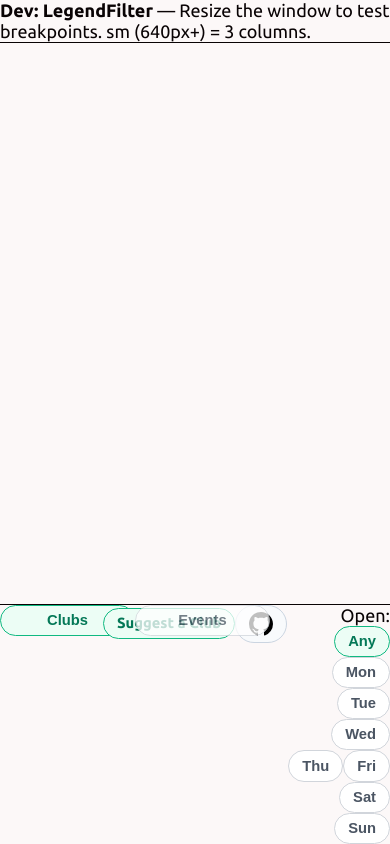
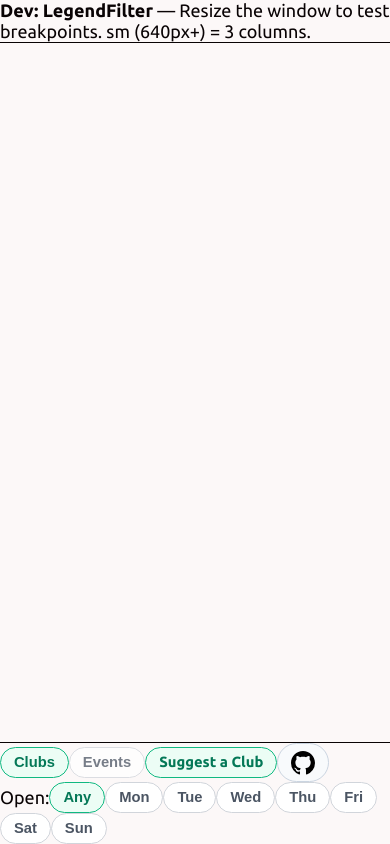
Before and after one commit to Zinkelburger/chess-hotspot, a Next.js app: page /dev/legend in a window 390 px wide. Built offline with nearby package versions, Linux system fonts and the light colour scheme.

Commit message:
Improve filter pill layout/wrapping on mobile, etc.
Signed-off-by: Andrew Bernal <anbernal@redhat.com>

```diff
--- a/app/components/LegendFilter.tsx
+++ b/app/components/LegendFilter.tsx
@@ -55,12 +55,12 @@ export default function LegendFilter({
 }: Props) {
   return (
     <div className="w-full bg-gray-100/95 border-t border-gray-200 px-4 py-3">
-      <div className="grid grid-cols-[minmax(0,1fr)_auto_minmax(0,1fr)] items-start gap-y-3 gap-x-4 sm:gap-y-4 sm:gap-x-6 lg:gap-y-6 lg:gap-x-8">
-        <div className="flex items-center gap-2 shrink-0 justify-self-start sm:pl-4 sm:border-l sm:border-gray-300/80">
+      <div className="flex flex-wrap items-start gap-x-4 gap-y-3 sm:gap-x-6 lg:gap-x-8">
+        <div className="flex items-center gap-2 shrink-0">
           <button
             onClick={() => onViewChange('clubs')}
             className={clsx(
-              'pretty-pill min-w-[7.5rem] shrink-0',
+              'pretty-pill sm:min-w-[7.5rem] shrink-0',
               selectedView === 'clubs'
                 ? 'pretty-pill-green'
                 : 'pretty-pill-ghost opacity-75 hover:opacity-100',
@@ -71,7 +71,7 @@ export default function LegendFilter({
           <button
             onClick={() => onViewChange('events')}
             className={clsx(
-              'pretty-pill min-w-[7.5rem] shrink-0',
+              'pretty-pill sm:min-w-[7.5rem] shrink-0',
               selectedView === 'events'
                 ? 'pretty-pill-blue'
                 : 'pretty-pill-ghost opacity-75 hover:opacity-100',
@@ -79,11 +79,14 @@ export default function LegendFilter({
           >
             <span>Events</span>
           </button>
-        </div>
-
-        <div className="flex items-center gap-2 shrink-0 justify-self-center">
-          <Link href="/club_submission" className="pretty-pill pretty-pill-green shrink-0">
-            Suggest a Club
+          <Link
+            href={selectedView === 'events' ? '/event_submission' : '/club_submission'}
+            className={clsx(
+              'pretty-pill shrink-0',
+              selectedView === 'events' ? 'pretty-pill-blue' : 'pretty-pill-green',
+            )}
+          >
+            {selectedView === 'events' ? 'Suggest an Event' : 'Suggest a Club'}
           </Link>
           <a
             href={GITHUB_URL}
@@ -95,15 +98,9 @@ export default function LegendFilter({
           </a>
         </div>
 
-        <div
-          className={clsx(
-            'min-w-0 justify-self-end sm:pl-4 sm:border-l sm:border-gray-300/80',
-            selectedView === 'events' && 'sm:min-h-[4.75rem]',
-          )}
-        >
+        <div className="grow basis-[16rem] min-w-0 md:pl-4 md:border-l md:border-gray-300/80">
           {selectedView === 'clubs' && (
-            <div className="flex justify-end">
-              <div className="flex flex-wrap items-center justify-end gap-1.5">
+            <div className="flex flex-wrap items-center gap-1.5">
               <span className="text-xs font-semibold text-gray-500 whitespace-nowrap">Open:</span>
               {DAYS.map((day, idx) => {
                 const label = DAY_LABELS[idx];
@@ -132,12 +129,11 @@ export default function LegendFilter({
                 );
               })}
             </div>
-            </div>
           )}
 
           {selectedView === 'events' && (
-            <div className="grid grid-cols-[1fr_auto] gap-x-6 gap-y-2">
-              <div className="flex items-center gap-1.5">
+            <div className="flex flex-wrap items-start gap-x-5 gap-y-2">
+              <div className="flex flex-wrap items-center gap-1.5">
                 <span className="text-xs font-semibold text-gray-500 whitespace-nowrap">Type:</span>
                 {EVENT_TYPES.map((type, idx) => {
                   const active = type
@@ -166,7 +162,7 @@ export default function LegendFilter({
                 })}
               </div>
 
-              <div className="flex items-center gap-1.5">
+              <div className="flex flex-wrap items-center gap-1.5">
                 <span className="text-xs font-semibold text-gray-500 whitespace-nowrap">Rated:</span>
                 {[
                   { value: 'any' as const, label: 'Any' },
@@ -186,7 +182,7 @@ export default function LegendFilter({
                 ))}
               </div>
 
-              <div className="flex items-center gap-1.5">
+              <div className="flex flex-wrap items-center gap-1.5">
                 <span className="text-xs font-semibold text-gray-500 whitespace-nowrap">Format:</span>
                 {EVENT_FORMATS.map((format, idx) => (
                   <button
@@ -202,7 +198,7 @@ export default function LegendFilter({
                 ))}
               </div>
 
-              <div className="flex items-center gap-1.5">
+              <div className="flex flex-wrap items-center gap-1.5">
                 <span className="text-xs font-semibold text-gray-500 whitespace-nowrap">When:</span>
                 {[
                   { value: 'any' as const, label: 'Any' },
--- a/app/components/MapView.tsx
+++ b/app/components/MapView.tsx
@@ -200,7 +200,7 @@ export default function MapView() {
 
   return (
     <div className="flex flex-col h-full">
-      <div className="flex-1 overflow-hidden min-h-0">
+      <div className="flex-1 overflow-hidden min-h-[40vh]">
         <MapGL
           ref={mapRef}
           initialViewState={{ longitude: -71.1199, latitude: 42.3736, zoom: 3 }}
```
Lines whose indentation alone changed are shown as unchanged.
